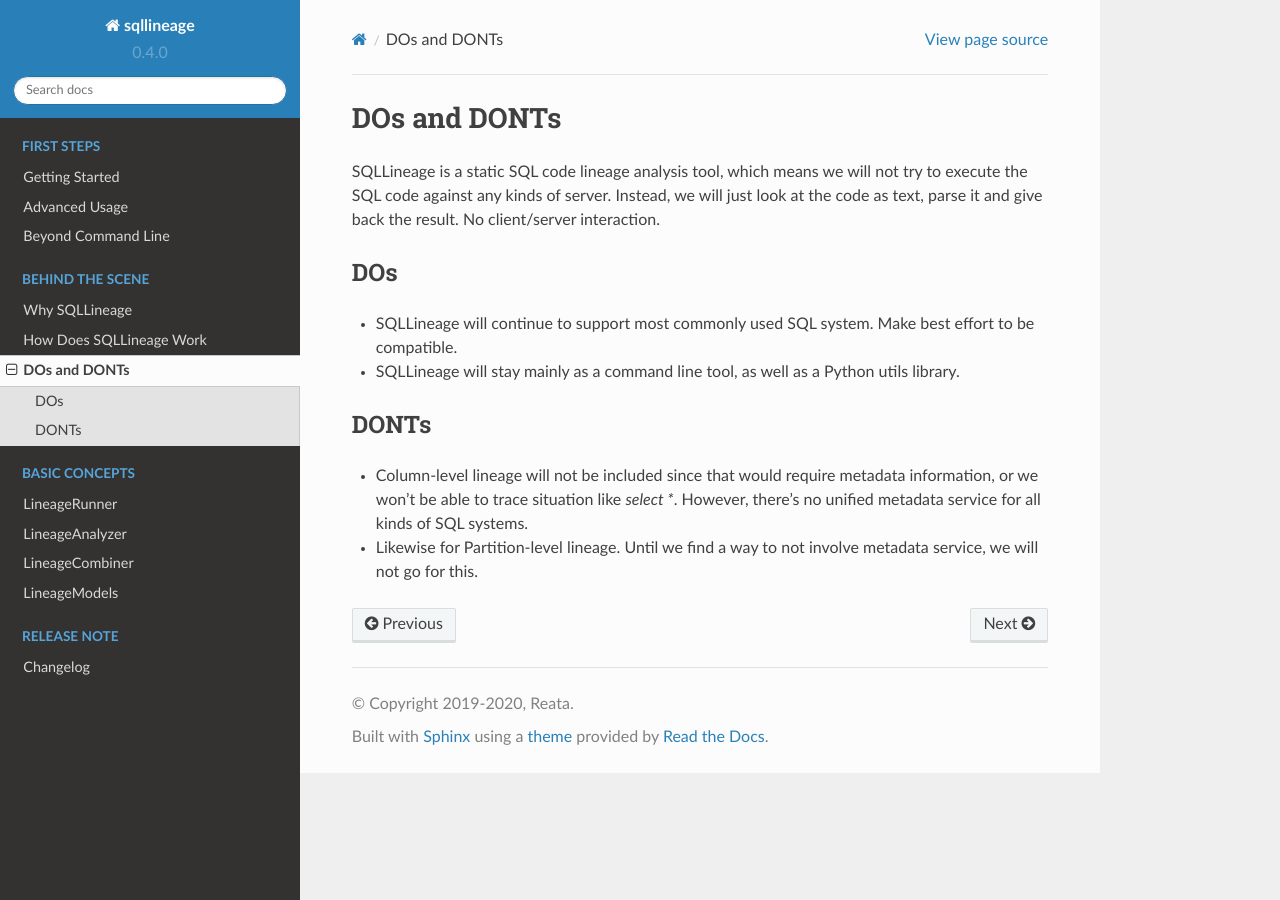
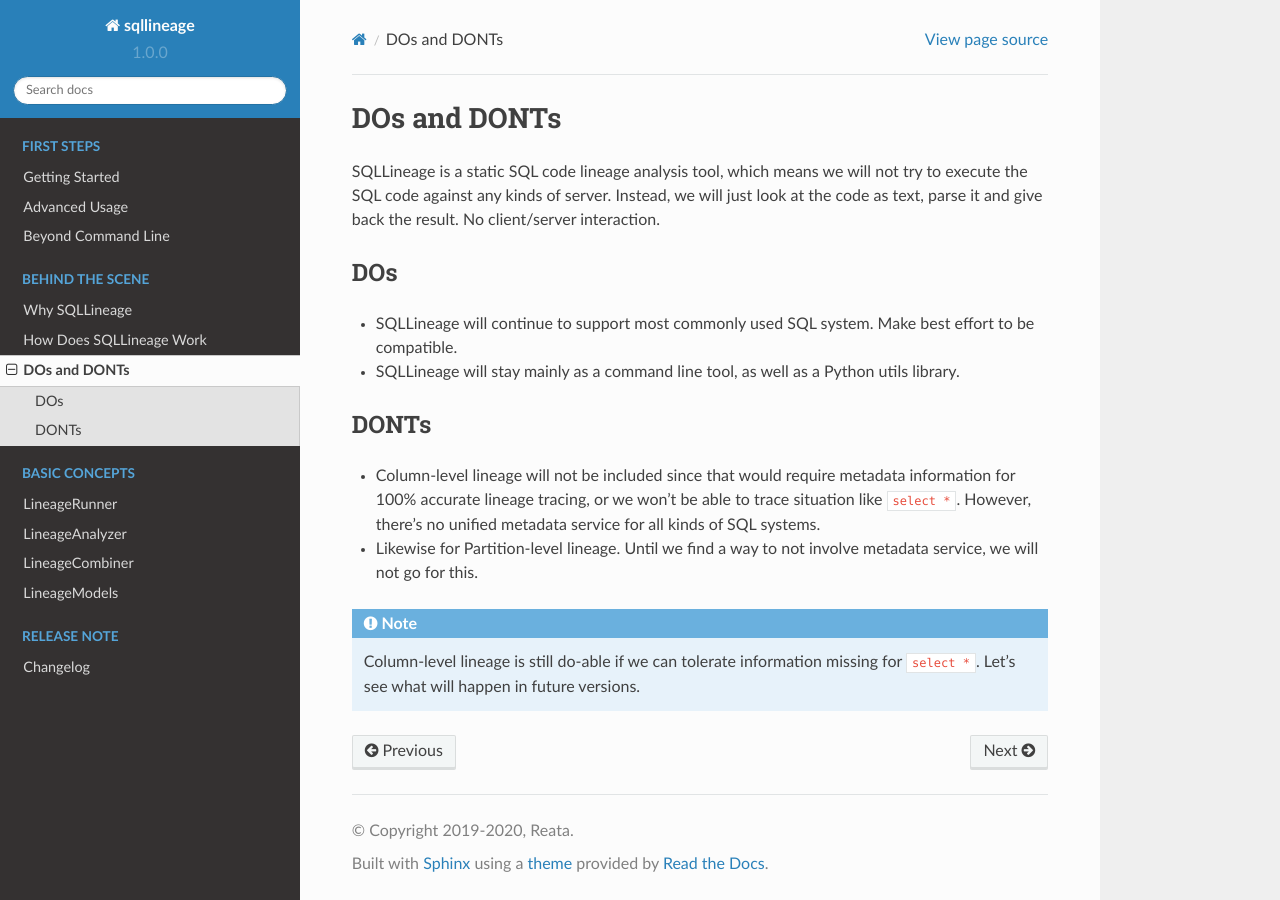
Before and after one commit to reata/sqllineage, a Sphinx documentation site: the page built from docs/behind_the_scene/dos_and_donts.rst, in a window 1280 px wide. Built offline with Sphinx 7.4.7 and the Read the Docs theme 2.0.0, drawn with Linux system fonts in a browser that asks for light colours.

```diff
--- a/docs/basic_concepts/lineage_runner.rst
+++ b/docs/basic_concepts/lineage_runner.rst
@@ -5,9 +5,9 @@ LineageRunner
 LineageRunner is the entry point for SQLLineage core processing logic. After parsing command-line options, a string
 representation of SQL statements will be feed to LineageRunner for processing. It contains three steps in total:
 
-1. Calling :func:`sqlparse.parse` function to parse string-base SQL statements into a list of :class:`sqlparse.sql.Statement`
+1. Calling ``sqlparse.parse`` function to parse string-base SQL statements into a list of ``sqlparse.sql.Statement``
 
-2. Calling :class:`sqllineage.core.LineageAnalyzer` to analyze each :class:`sqlparse.sql.Statement` and get a list of
+2. Calling :class:`sqllineage.core.LineageAnalyzer` to analyze each ``sqlparse.sql.Statement`` and get a list of
    :class:`sqllineage.core.LineageResult` .
 
 3. Calling :class:`sqllineage.combiner.combine` function to combine the list of :class:`sqllineage.core.LineageResult`
--- a/docs/behind_the_scene/dos_and_donts.rst
+++ b/docs/behind_the_scene/dos_and_donts.rst
@@ -13,6 +13,11 @@ DOs
 
 DONTs
 =====
-* Column-level lineage will not be included since that would require metadata information, or we won't be able to trace
-  situation like `select *`. However, there's no unified metadata service for all kinds of SQL systems.
+* Column-level lineage will not be included since that would require metadata information for 100% accurate lineage
+  tracing, or we won't be able to trace situation like ``select *``. However, there's no unified metadata service for all
+  kinds of SQL systems.
 * Likewise for Partition-level lineage. Until we find a way to not involve metadata service, we will not go for this.
+
+.. note::
+    Column-level lineage is still do-able if we can tolerate information missing for ``select *``. Let's see what will
+    happen in future versions.
--- a/docs/first_steps/beyond_command_line.rst
+++ b/docs/first_steps/beyond_command_line.rst
@@ -8,7 +8,8 @@ the same functionality.
 .. code-block:: python
 
     >>> from sqllineage.runner import LineageRunner
-    >>> sql = "insert into db1.table11 select * from db2.table21 union select * from db2.table22; insert into db3.table3 select * from db1.table11 join db1.table12;"
+    >>> sql = "insert into db1.table11 select * from db2.table21 union select * from db2.table22;"
+    >>> sql += "insert into db3.table3 select * from db1.table11 join db1.table12;"
     >>> result = LineageRunner(sql)
     # To show lineage summary
     >>> print(result)
--- a/setup.py
+++ b/setup.py
@@ -16,7 +16,7 @@ setup(
     url="https://github.com/reata/sqllineage",
     packages=find_packages(exclude=("tests",)),
     classifiers=[
-        "Development Status :: 4 - Beta",
+        "Development Status :: 5 - Production/Stable",
         "License :: OSI Approved :: MIT License",
         "Operating System :: OS Independent",
         "Programming Language :: Python :: 3",
--- a/sqllineage/__init__.py
+++ b/sqllineage/__init__.py
@@ -1,7 +1,7 @@
 import logging.config
 
 NAME = "sqllineage"
-VERSION = "0.4.0"
+VERSION = "1.0.0"
 DEFAULT_LOGGING = {
     "version": 1,
     "disable_existing_loggers": False,
```
Also changed, not shown: docs/behind_the_scene/how_sqllineage_work.rst (+6 -2 lines).
